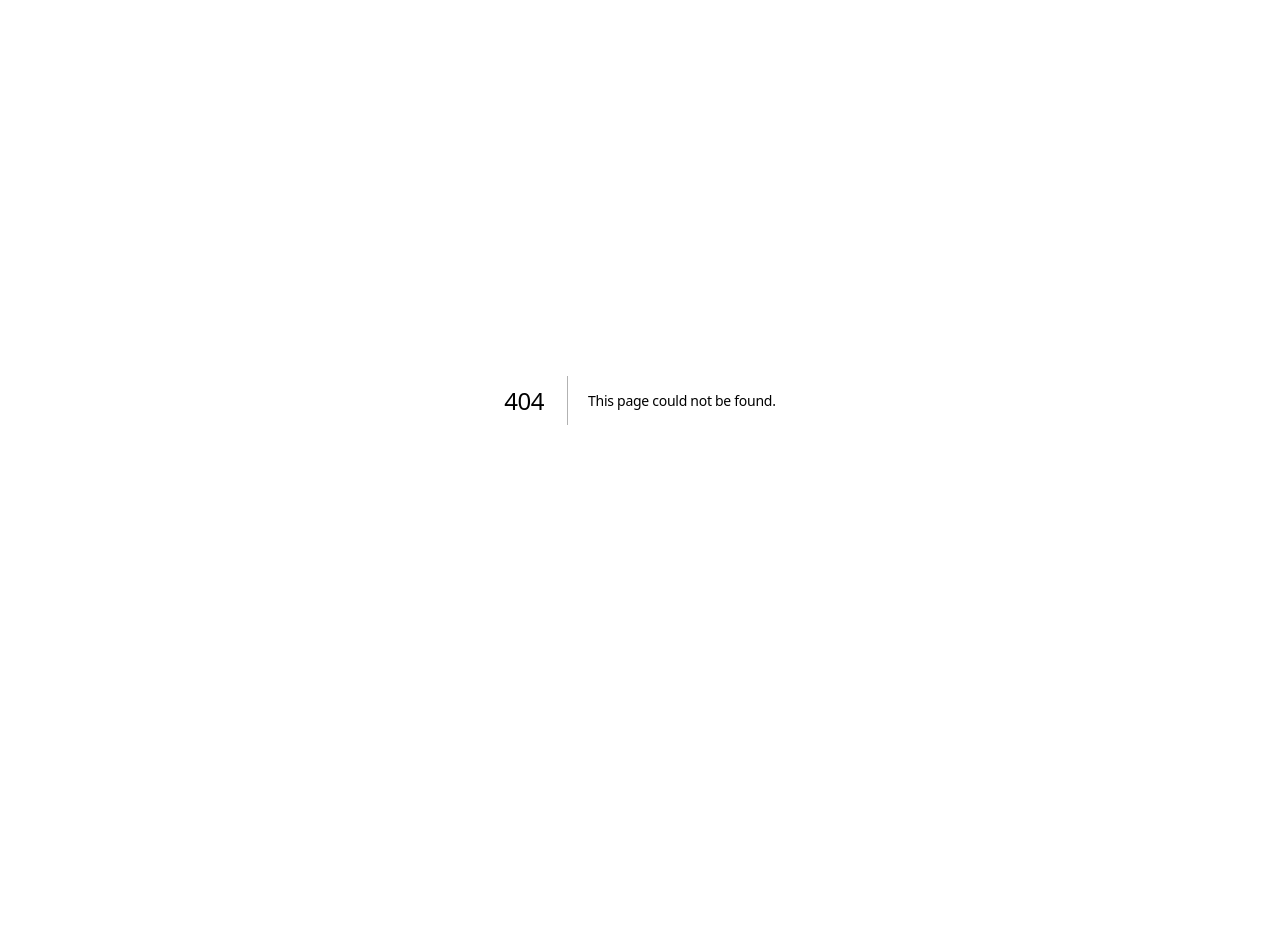
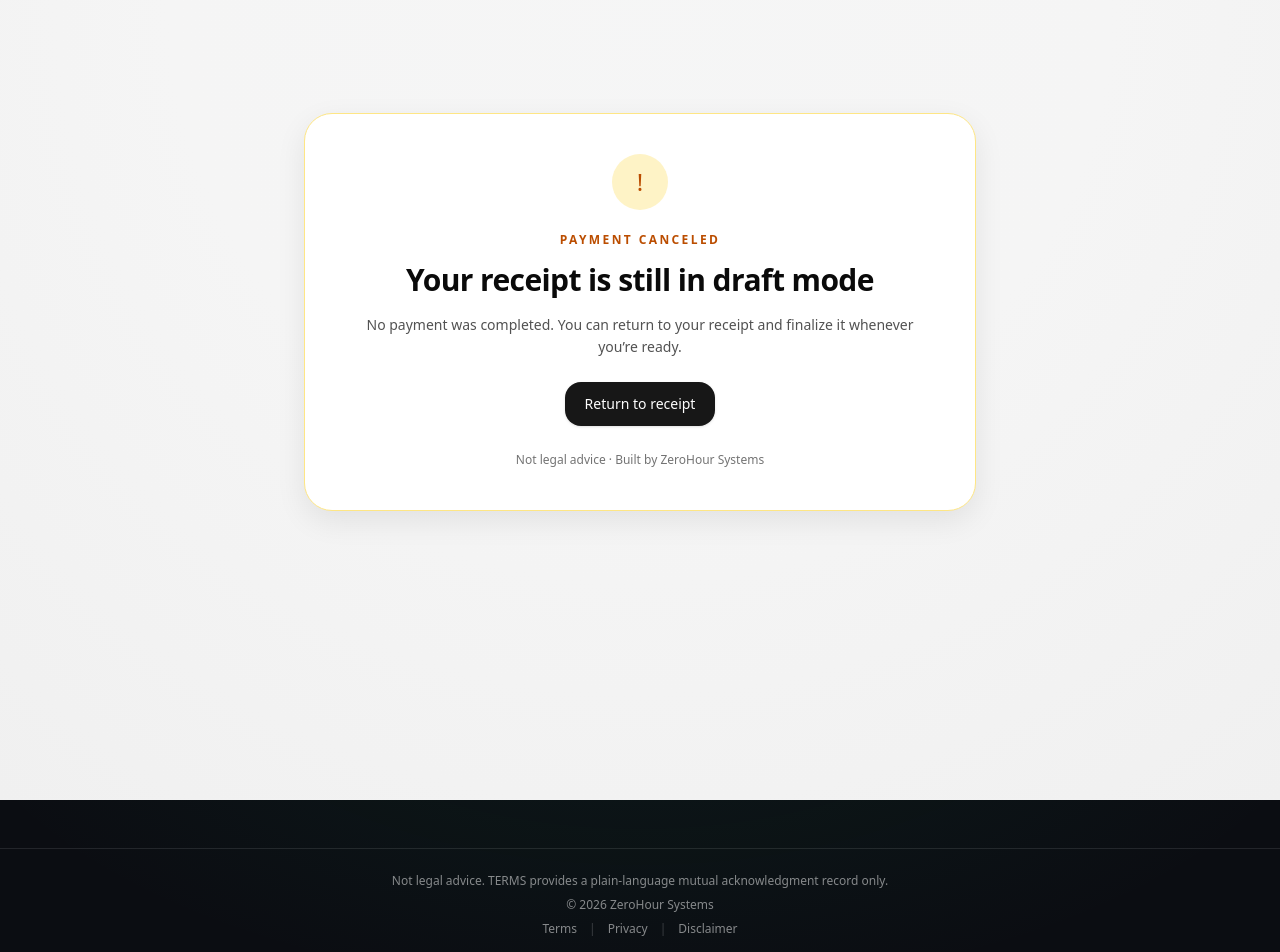
Before and after one commit to Blaze71023/terms-app, a Next.js app: page /payment/cancel in a window 1280 px wide. Before the commit this address had no page. Shown: the top 952 px of the page. Before the commit the page ends 800 px from the top, so only its background shows below. Built offline with nearby package versions, Linux system fonts and the light colour scheme.

Commit message:
Stripe checkout working + footer legal links added

```diff
--- /dev/null
+++ b/app/api/checkout/route.ts
@@ -0,0 +1,34 @@
+import { NextResponse } from "next/server";
+import Stripe from "stripe";
+
+const stripe = new Stripe(process.env.STRIPE_SECRET_KEY as string, {
+  apiVersion: "2024-06-20",
+});
+
+export async function POST() {
+  try {
+    const session = await stripe.checkout.sessions.create({
+      mode: "payment",
+
+      line_items: [
+        {
+          price: process.env.STRIPE_PRICE_ID,
+          quantity: 1,
+        },
+      ],
+
+      success_url: `${process.env.NEXT_PUBLIC_APP_URL}/payment/success`,
+      cancel_url: `${process.env.NEXT_PUBLIC_APP_URL}/payment/cancel`,
+
+      billing_address_collection: "auto",
+    });
+
+    return NextResponse.json({ url: session.url });
+  } catch (err) {
+    console.error("Stripe error:", err);
+    return NextResponse.json(
+      { error: "Stripe session failed" },
+      { status: 500 }
+    );
+  }
+}
--- a/app/layout.tsx
+++ b/app/layout.tsx
@@ -9,7 +9,31 @@ export const metadata: Metadata = {
 export default function RootLayout({ children }: { children: React.ReactNode }) {
   return (
     <html lang="en">
-      <body>{children}</body>
+      <body>
+        {children}
+
+        <footer className="mt-12 border-t border-white/10 px-6 py-6 text-center text-xs text-white/50">
+          <div className="mb-2">
+            Not legal advice. TERMS provides a plain-language mutual acknowledgment record only.
+          </div>
+
+          <div className="mb-2">© {new Date().getFullYear()} ZeroHour Systems</div>
+
+          <div className="flex items-center justify-center gap-3">
+            <a href="/terms" className="hover:text-white transition">
+              Terms
+            </a>
+            <span className="text-white/20">|</span>
+            <a href="/privacy" className="hover:text-white transition">
+              Privacy
+            </a>
+            <span className="text-white/20">|</span>
+            <a href="/disclaimer" className="hover:text-white transition">
+              Disclaimer
+            </a>
+          </div>
+        </footer>
+      </body>
     </html>
   );
 }
--- /dev/null
+++ b/app/payment/cancel/page.tsx
@@ -0,0 +1,43 @@
+"use client";
+
+import Link from "next/link";
+
+export default function PaymentCancelPage() {
+  return (
+    <main className="min-h-screen bg-[radial-gradient(circle_at_top,rgba(255,255,255,0.96),rgba(245,245,245,1)_46%,rgba(240,240,240,1)_100%)] px-4 py-8 text-neutral-900">
+      <div className="mx-auto flex min-h-[70vh] max-w-2xl items-center justify-center">
+        <div className="w-full rounded-[28px] border border-amber-200 bg-white p-8 text-center shadow-[0_10px_30px_rgba(0,0,0,0.08)] sm:p-10">
+          <div className="mx-auto mb-5 flex h-14 w-14 items-center justify-center rounded-full bg-amber-100 text-2xl text-amber-700">
+            !
+          </div>
+
+          <p className="text-xs font-semibold uppercase tracking-[0.2em] text-amber-700">
+            Payment canceled
+          </p>
+
+          <h1 className="mt-3 text-3xl font-semibold tracking-tight text-neutral-950">
+            Your receipt is still in draft mode
+          </h1>
+
+          <p className="mt-4 text-sm leading-6 text-neutral-600">
+            No payment was completed. You can return to your receipt and finalize
+            it whenever you’re ready.
+          </p>
+
+          <div className="mt-6">
+            <Link
+              href="/receipt"
+              className="inline-flex items-center justify-center rounded-2xl bg-neutral-900 px-5 py-3 text-sm font-medium text-white shadow-sm transition hover:opacity-90"
+            >
+              Return to receipt
+            </Link>
+          </div>
+
+          <p className="mt-6 text-xs text-neutral-500">
+            Not legal advice · Built by ZeroHour Systems
+          </p>
+        </div>
+      </div>
+    </main>
+  );
+}
--- /dev/null
+++ b/app/payment/success/page.tsx
@@ -0,0 +1,54 @@
+"use client";
+
+import { useEffect } from "react";
+import { useRouter } from "next/navigation";
+
+export default function PaymentSuccessPage() {
+  const router = useRouter();
+
+  useEffect(() => {
+    try {
+      sessionStorage.setItem("isPaid", "true");
+    } catch (error) {
+      console.error("Failed to store paid state:", error);
+    }
+
+    const timer = setTimeout(() => {
+      router.replace("/receipt");
+    }, 1200);
+
+    return () => clearTimeout(timer);
+  }, [router]);
+
+  return (
+    <main className="min-h-screen bg-[radial-gradient(circle_at_top,rgba(255,255,255,0.96),rgba(245,245,245,1)_46%,rgba(240,240,240,1)_100%)] px-4 py-8 text-neutral-900">
+      <div className="mx-auto flex min-h-[70vh] max-w-2xl items-center justify-center">
+        <div className="w-full rounded-[28px] border border-emerald-200 bg-white p-8 text-center shadow-[0_10px_30px_rgba(0,0,0,0.08)] sm:p-10">
+          <div className="mx-auto mb-5 flex h-14 w-14 items-center justify-center rounded-full bg-emerald-100 text-2xl text-emerald-700">
+            ✓
+          </div>
+
+          <p className="text-xs font-semibold uppercase tracking-[0.2em] text-emerald-700">
+            Payment successful
+          </p>
+
+          <h1 className="mt-3 text-3xl font-semibold tracking-tight text-neutral-950">
+            Finalizing your clean record
+          </h1>
+
+          <p className="mt-4 text-sm leading-6 text-neutral-600">
+            Your payment was received. We’re returning you to your receipt now.
+          </p>
+
+          <div className="mt-6 h-2 overflow-hidden rounded-full bg-neutral-200">
+            <div className="h-full w-full animate-pulse rounded-full bg-emerald-500" />
+          </div>
+
+          <p className="mt-6 text-xs text-neutral-500">
+            Not legal advice · Built by ZeroHour Systems
+          </p>
+        </div>
+      </div>
+    </main>
+  );
+}
--- a/app/receipt/page.tsx
+++ b/app/receipt/page.tsx
@@ -104,13 +104,19 @@ export default function ReceiptPage() {
   const [isClean, setIsClean] = useState(false);
   const [isReady, setIsReady] = useState(false);
   const [usedFreeThisTime, setUsedFreeThisTime] = useState(false);
+  const [isStartingCheckout, setIsStartingCheckout] = useState(false);
 
   useEffect(() => {
     const record = readAgreementFromSession();
     setAgreement(record);
 
     if (record) {
-      const paid = record.isPaid === true;
+      const sessionPaid =
+        typeof window !== "undefined" &&
+        sessionStorage.getItem("isPaid") === "true";
+
+      const paid = record.isPaid === true || sessionPaid;
+
       const alreadyUsedFree =
         typeof window !== "undefined" &&
         localStorage.getItem(FREE_FLAG_KEY) === "true";
@@ -164,6 +170,30 @@ export default function ReceiptPage() {
 
   function handlePrint() {
     window.print();
+  }
+
+  async function handleCheckout() {
+    try {
+      setIsStartingCheckout(true);
+
+      const res = await fetch("/api/checkout", {
+        method: "POST",
+      });
+
+      const data = await res.json();
+
+      if (data.url) {
+        window.location.href = data.url;
+        return;
+      }
+
+      alert("Failed to start checkout.");
+    } catch (err) {
+      console.error("Checkout start failed:", err);
+      alert("Something went wrong starting checkout.");
+    } finally {
+      setIsStartingCheckout(false);
+    }
   }
 
   if (!isReady) {
@@ -241,8 +271,17 @@ export default function ReceiptPage() {
         )}
 
         {!isClean && (
-          <div className="mb-4 rounded-2xl border border-amber-200 bg-amber-50 px-4 py-3 text-sm text-amber-800 shadow-sm print:hidden">
-            Lock this agreement as a clean, shareable record. Finalize – $1.99
+          <div className="mb-4 flex flex-col gap-3 rounded-2xl border border-amber-200 bg-amber-50 px-4 py-4 text-sm text-amber-800 shadow-sm print:hidden">
+            <div>Lock this agreement as a clean, shareable record.</div>
+
+            <button
+              type="button"
+              onClick={handleCheckout}
+              disabled={isStartingCheckout}
+              className="inline-flex items-center justify-center rounded-xl bg-amber-500 px-4 py-3 text-sm font-semibold text-white shadow-sm transition hover:bg-amber-600 disabled:cursor-not-allowed disabled:opacity-70"
+            >
+              {isStartingCheckout ? "Starting checkout..." : "Finalize – $1.99"}
+            </button>
           </div>
         )}
 
--- a/package.json
+++ b/package.json
@@ -11,7 +11,8 @@
   "dependencies": {
     "next": "16.1.4",
     "react": "19.2.3",
-    "react-dom": "19.2.3"
+    "react-dom": "19.2.3",
+    "stripe": "^21.0.1"
   },
   "devDependencies": {
     "@tailwindcss/postcss": "^4.1.18",
```
Also changed, not shown: 1 other file (tests, documents, lock files or other folders).
